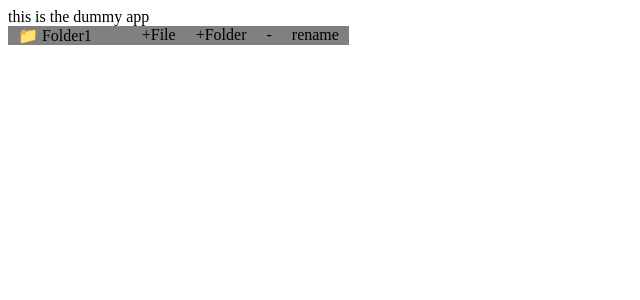
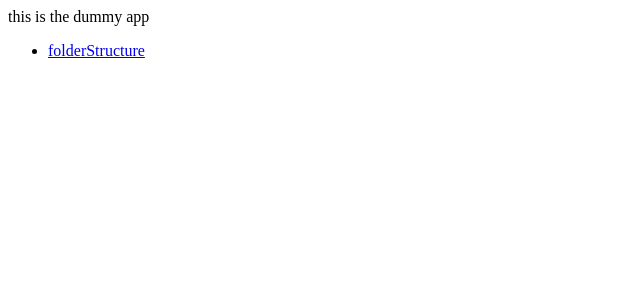
Before and after one commit to roshan123123/FrontendMachineCoding, a React (Create React App) app: page / in a window 1280 px wide. Shown: the top 300 px of the page, without its empty margins (0-640 px from the left). Built offline with nearby package versions, Linux system fonts and the light colour scheme.

Commit message:
Added Routes for easy navigation

```diff
--- a/package.json
+++ b/package.json
@@ -8,6 +8,7 @@
     "@testing-library/user-event": "^13.5.0",
     "react": "^18.3.1",
     "react-dom": "^18.3.1",
+    "react-router-dom": "^6.26.2",
     "react-scripts": "5.0.1",
     "web-vitals": "^2.1.4"
   },
--- a/src/App.js
+++ b/src/App.js
@@ -1,10 +1,20 @@
-import FolderStructure from './lld/FolderStructure';
-import data from './lld/FolderStructure/constants/data';
+import Routes from './RouteConstant';
+import { Link } from 'react-router-dom';
 function App() {
+  const RoutesArr = [];
+  for (const property in Routes) {
+    RoutesArr.push(Routes[property]);
+  }
   return (
     <>
       <div className="App">this is the dummy app</div>
-      <FolderStructure data={data} />
+      <ul>
+        {RoutesArr.map((path) => (
+          <li key={path}>
+            <Link to={path}>{path}</Link>
+          </li>
+        ))}
+      </ul>
     </>
   );
 }
--- /dev/null
+++ b/src/RouteConstant.js
@@ -0,0 +1,4 @@
+const Routes = {
+  FOLDERSTRUCTURE: 'folderStructure',
+};
+export default Routes;
--- a/src/index.js
+++ b/src/index.js
@@ -3,11 +3,24 @@ import ReactDOM from 'react-dom/client';
 
 import App from './App';
 import reportWebVitals from './reportWebVitals';
-
+import { createBrowserRouter, RouterProvider } from 'react-router-dom';
+import FolderStructure from './lld/FolderStructure';
+import data from './lld/FolderStructure/constants/data';
+import Routes from './RouteConstant';
+const router = createBrowserRouter([
+  {
+    path: `/${Routes.FOLDERSTRUCTURE}`,
+    element: <FolderStructure data={data} />,
+  },
+  {
+    path: '/',
+    element: <App />,
+  },
+]);
 const root = ReactDOM.createRoot(document.getElementById('root'));
 root.render(
   <React.StrictMode>
-    <App />
+    <RouterProvider router={router} />
   </React.StrictMode>
 );
 
```
Also changed, not shown: src/main.jsx (added), 1 other file (tests, documents, lock files or other folders).
